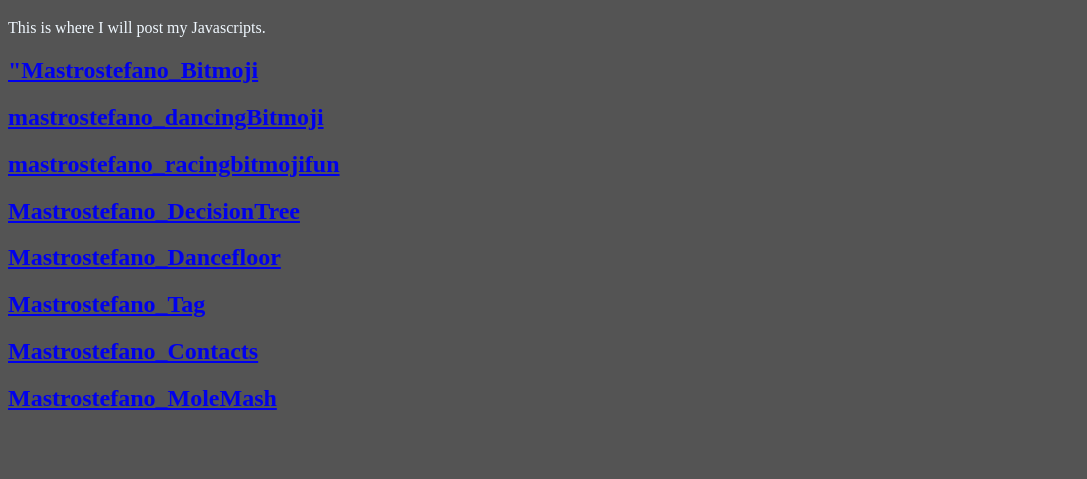
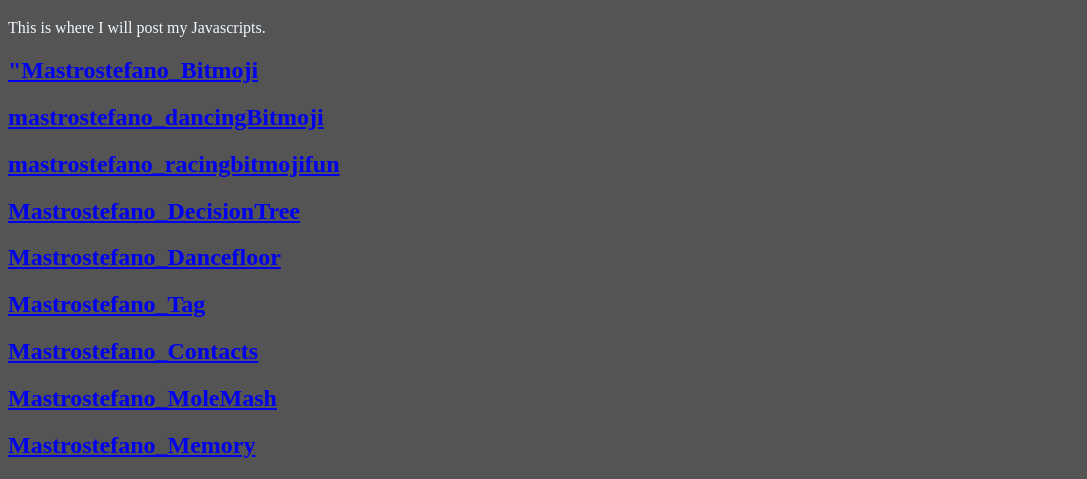
Before and after one commit to cssmastro/cssmastro.github.io, a plain HTML site: page Javascripts.html in a window 1280 px wide. Shown: the part 479-958 px from the top of the page, without its empty margins (0-1087 px from the left). Before the commit the page ends 911 px from the top, so only its background shows below. Drawn offline with Linux system fonts and the light colour scheme; a script that the page names is missing.

Commit message:
Add files via upload

```diff
--- a/Javascripts.html
+++ b/Javascripts.html
@@ -34,4 +34,4 @@
         <h2><a href="https://www.khanacademy.org/computer-programming/mastrostefano_tag/5270682510082048">Mastrostefano_Tag</a></h2><script src="https://www.khanacademy.org/computer-programming/mastrostefano_tag/5270682510082048/embed.js?editor=no&buttons=no&author=no&embed=yes"></script>
         <h2><a href="https://www.khanacademy.org/computer-programming/mastrostefano_contacts/5299106062581760">Mastrostefano_Contacts</a></h2><script src="https://www.khanacademy.org/computer-programming/mastrostefano_contacts/5299106062581760/embed.js?editor=no&buttons=no&author=no&embed=yes"></script>
         <h2><a href="https://www.khanacademy.org/computer-programming/mastrostefano_molemash/6228530148720640">Mastrostefano_MoleMash</a></h2><script src="https://www.khanacademy.org/computer-programming/mastrostefano_molemash/6228530148720640/embed.js?editor=no&buttons=no&author=no&embed=yes"></script>
-</html>
+        <h2><a href="https://www.khanacademy.org/computer-programming/mastrostefano_memory/6504948045103104">Mastrostefano_Memory</a></h2><script src="https://www.khanacademy.org/computer-programming/mastrostefano_memory/6504948045103104/embed.js?editor=no&buttons=no&author=no&embed=yes"></script>
```
